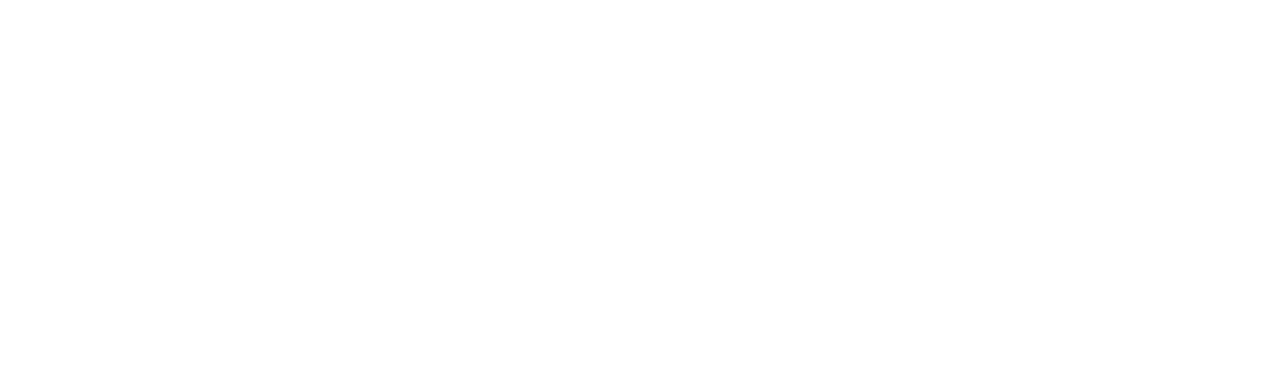
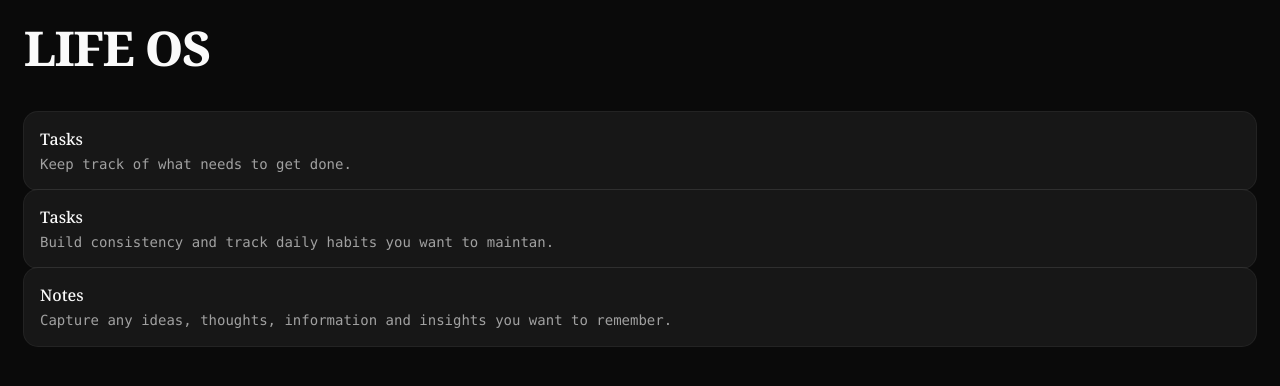
Before and after one commit to MarkDemidovs/life-os, a Next.js app: page / in a window 1280 px wide. Shown: the top 386 px of the page. Built offline with nearby package versions, Linux system fonts and the light colour scheme.

Commit message:
main page strucutre

```diff
--- a/app/globals.css
+++ b/app/globals.css
@@ -49,6 +49,11 @@
 }
 
 :root {
+  /* Font Family Definitions */
+  --font-sans: "Inter", system-ui, sans-serif;
+  --font-heading: "Geist", system-ui, sans-serif;
+  --font-mono: ui-monospace, SFMono-Regular, Menlo, Monaco, Consolas, monospace;
+
   --card: oklch(1 0 0);
   --card-foreground: oklch(0.145 0 0);
   --popover: oklch(1 0 0);
@@ -84,6 +89,11 @@
 }
 
 .dark {
+  /* Font Family Definitions (Dark Mode) */
+  --font-sans: "Inter", system-ui, sans-serif;
+  --font-heading: "Geist", system-ui, sans-serif;
+  --font-mono: ui-monospace, SFMono-Regular, Menlo, Monaco, Consolas, monospace;
+
   --background: oklch(0.145 0 0);
   --foreground: oklch(0.985 0 0);
   --card: oklch(0.205 0 0);
@@ -127,4 +137,8 @@
   html {
     @apply font-mono;
   }
+
+  h1 {
+    @apply font-heading scroll-m-20 text-4xl font-extrabold tracking-tight lg:text-5xl;
+  }
 }
--- a/app/habits/page.tsx
+++ b/app/habits/page.tsx
@@ -1,5 +1,6 @@
 export default function Habits() {
     return(<>
-    <p>youre in the habits page
+        <p>
+        youre in the habits page
         </p></>)
 }
--- a/app/layout.tsx
+++ b/app/layout.tsx
@@ -24,7 +24,8 @@ export default function RootLayout({ children }: LayoutProps<"/">) {
   return (
     <html
       lang="en"
-      className={cn("h-full", "antialiased", geistSans.variable, geistMono.variable, notoSerifHeading.variable)}
+      className={cn("h-full", "antialiased", "dark", geistSans.variable, geistMono.variable, notoSerifHeading.variable) }
+
     >
       <body className="min-h-full flex flex-col">{children}</body>
     </html>
--- a/app/page.tsx
+++ b/app/page.tsx
@@ -1,7 +1,46 @@
+import {
+  Card,
+  CardDescription,
+  CardHeader,
+  CardTitle,
+} from "@/components/ui/card"
+import Link from "next/link";
+
 export default function Home() {
   return (
-    <main>
+    <main className="p-6">
+      <h1>
+        LIFE OS
+      </h1>
 
+      <div className="my-10">
+      <Link href={"/tasks"}>
+        <Card>
+          <CardHeader>
+            <CardTitle>Tasks</CardTitle>
+            <CardDescription>Keep track of what needs to get done.</CardDescription>
+          </CardHeader>
+        </Card>
+      </Link>
+
+      <Link href={"/habits"}>
+        <Card>
+          <CardHeader>
+            <CardTitle>Tasks</CardTitle>
+            <CardDescription>Build consistency and track daily habits you want to maintan.</CardDescription>
+          </CardHeader>
+        </Card>
+      </Link>
+
+      <Link href={"/notes"}>
+        <Card>
+          <CardHeader>
+            <CardTitle>Notes</CardTitle>
+            <CardDescription>Capture any ideas, thoughts, information and insights you want to remember.</CardDescription>
+          </CardHeader>
+        </Card>
+      </Link>
+      </div>
     </main>
   );
 }
```
Also changed, not shown: app/actions.ts (added).
